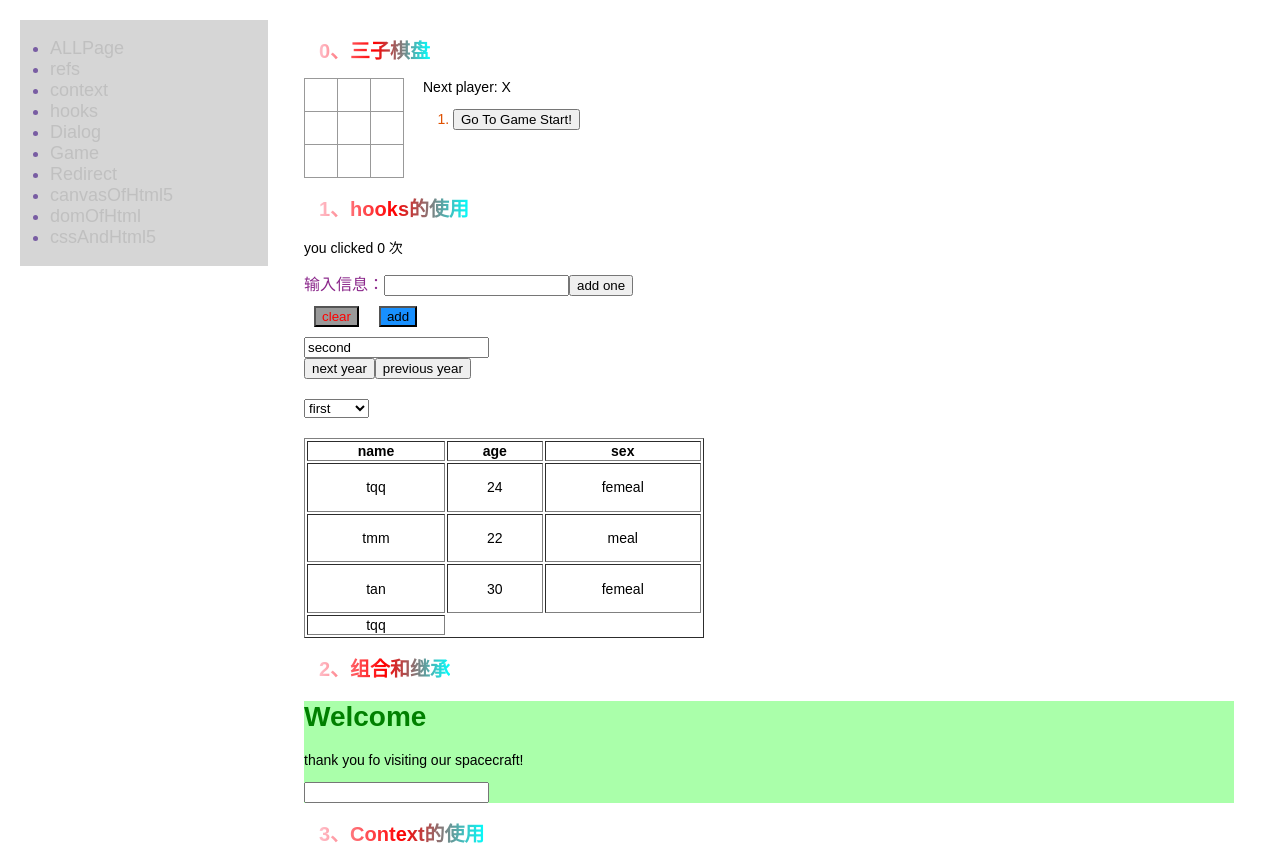
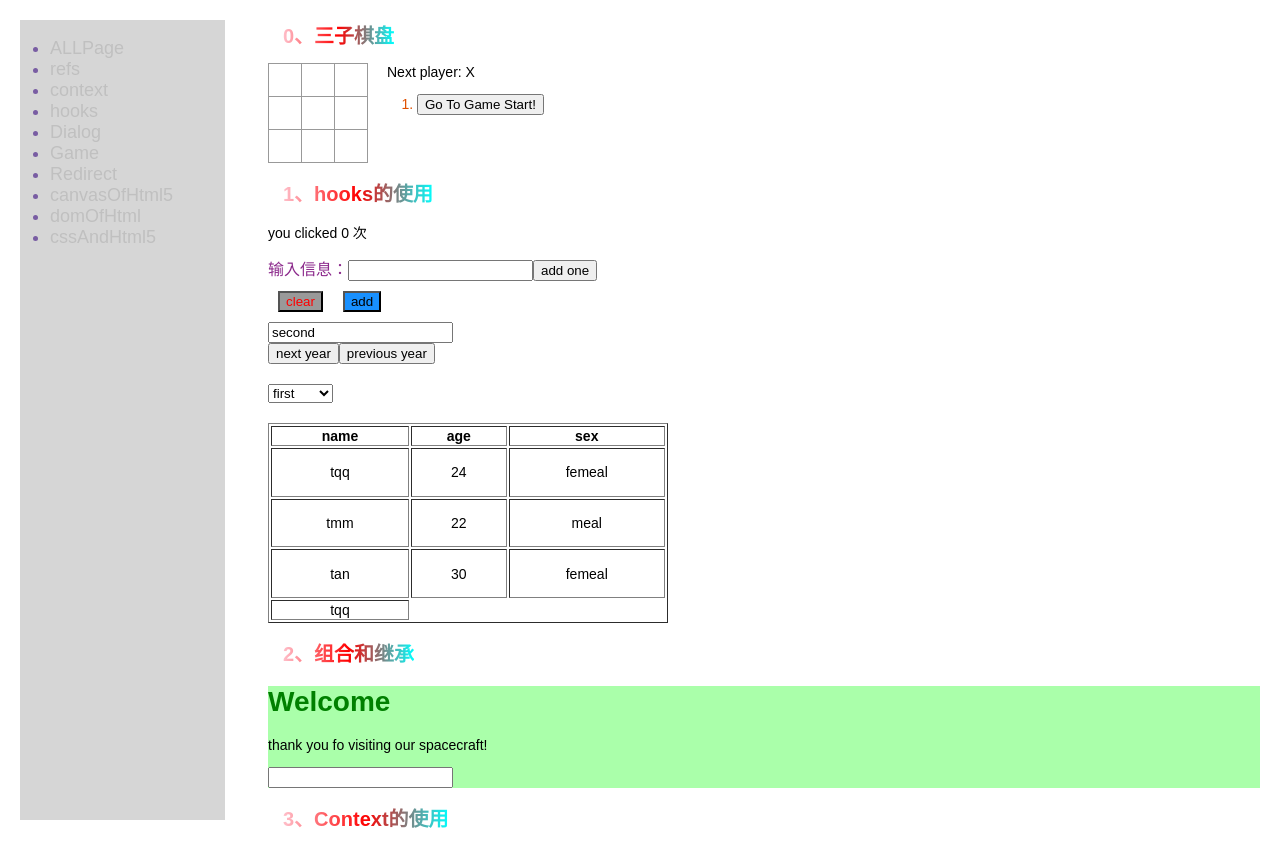
Before and after one commit to tanqq1/react-app, a React app: page /ALL in a window 1280 px wide. Shown: the top 845 px of the page. Built offline with nearby package versions, Linux system fonts and the light colour scheme.

Commit message:
优化样式

```diff
--- a/src/index.css
+++ b/src/index.css
@@ -8,18 +8,25 @@ body {
     padding-left: 30px;
   }
 
+  .container {
+    position: relative;
+  }
   .siderBar {
-    width: 20%;
     height:100%;
-    float: left;
+    width: 16%;
+    min-width: 200px;
     background:rgba(121,121,121,0.3);
     font-size: 18px;
     color: white;
-    margin-right: 2em;
+    position:fixed;
+    top: 20px;
+    z-index: 2;
   }
   .mainPage{
-    width: 75%;
-    float: left;
+    margin-left: 20%;
+    width: 80%;
+    position: relative;
+    line-break: auto;
   }
 
   .board-row:after {
--- a/src/routeIndex.js
+++ b/src/routeIndex.js
@@ -9,11 +9,13 @@ import './index.css';
 export default function RouterIndex(){
     return (
         <Router>
-            <div className="siderBar">
-                <SiderBar />
-            </div>
-            <div className="mainPage">
-                <Routes />
+            <div className="container">
+                <div className="siderBar">
+                    <SiderBar />
+                </div>
+                <div className="mainPage">
+                    <Routes />
+                </div>
             </div>
         </Router>
     )
```
